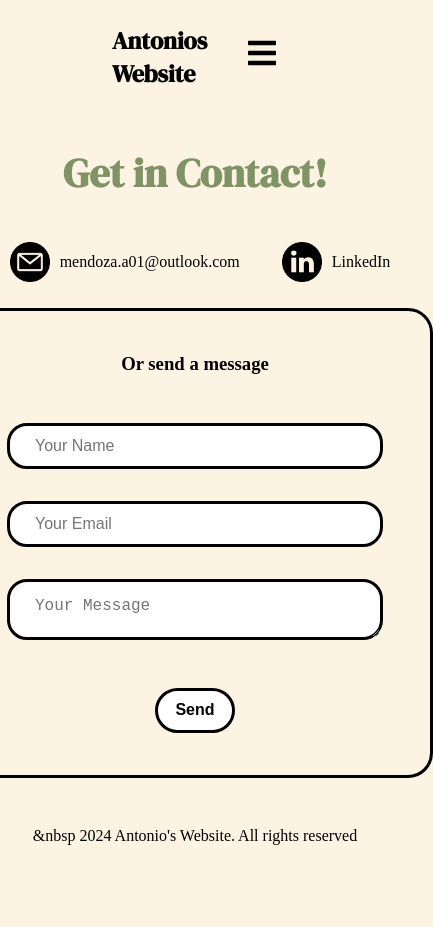
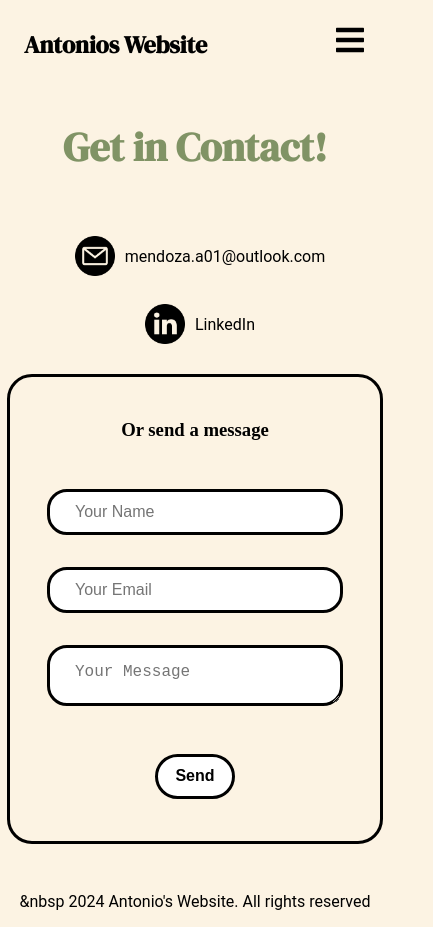
Before and after one commit to amendoza09/new-personal-web, a React (Create React App) app in the folder new-personal-web/: page /new-personal-web/contact in a window 390 px wide. Shown: the whole page, 433 px wide, since content can reach past the window. Before the commit the page ends 861 px from the top, so only its background shows below. Built offline with nearby package versions, Linux system fonts and the light colour scheme.

Commit message:
more mobile updates

```diff
--- a/new-personal-web/src/App.css
+++ b/new-personal-web/src/App.css
@@ -22,6 +22,13 @@ h1, h2{
   font-family: 'DM Serif Display', serif;
   color: var(--green);
 }
+p, li{
+  font-family: "Roboto", "Helvetica", "Arial", sans-serif;
+}
+a {
+  text-decoration: none;
+  color: black;
+}
 /* Fade transition classes */
 .fade-enter {
   opacity: 0;
--- a/new-personal-web/src/components/Projects.css
+++ b/new-personal-web/src/components/Projects.css
@@ -15,7 +15,6 @@
     gap: 1rem;
     height: 75vh;
     overflow-x: auto;
-    align-items: center;
     scroll-behavior: smooth;
     width: 180vw;
 }
@@ -55,7 +54,6 @@
     text-align: center;
     border-radius: 4px;
     transition: opacity 0.3s ease, transform 0.3s ease;
-    transform: scale(1.1);
     flex: 1;
 }
 .proj-description p{
--- a/new-personal-web/src/media-queries.css
+++ b/new-personal-web/src/media-queries.css
@@ -68,9 +68,94 @@
         flex-direction: column;
         align-items: center;
         width: auto;
+        gap: 2rem;
+        margin-bottom: 2rem;
     }
     .experience-container {
         width: 50vw;
         align-items: center;
     }
+    .skills-container {
+        width:50vw;
+        align-items: center;
+    }
+    .hard-skills {
+        width: 50vw;
+        text-align: center;
+    }
+    .coding-skills {
+        text-align: left;
+    }
 }
+@media screen and (max-width: 600px) {
+    .nav {
+        justify-content: space-between;
+        padding: 1.5rem;
+    }
+    .headshot {
+        height: 300px;
+    }
+    .abt-img {
+        height: 300px;
+    }
+    .experience-skills-container {
+        margin: 2rem 0;
+    }
+    .experience-container {
+        width: 100%;
+    }
+    .experience-container ul {
+        padding: 6px 0;
+    }
+    .skills-container {
+        width: 100%;
+    }
+    .hard-skills {
+        width: 100%;
+    }
+    .coding-skills {
+        padding-top: 10px;
+    }
+    .project-carousel {
+        height: 66.5vh;
+    }
+    .project-card{
+        height: 23.5rem;
+        width: 24rem;
+        padding-top: 1rem;
+    }
+    .proj-image {
+        width: 300px;
+        height: 320px;
+    }
+    .proj-description{
+        flex-direction: column;
+    }
+    .proj-description p {
+        margin: 0;
+        padding: 4px 8px 4px 8px;
+        gap: 0;
+    }
+    .contact {
+        height: auto;
+        position: relative;
+    }
+    .contact-container {
+        flex-direction: column;
+        text-align: center;
+        gap: 20px;
+        padding: 0 25px 0 25px;
+    }
+    .external-links{
+        flex-direction: column;
+        gap: .5rem;
+    }
+    .form-container{
+        width: 350px;
+        margin: 0;
+    }
+    input,textarea {
+        width: 15rem;
+    }
+
+}
```
